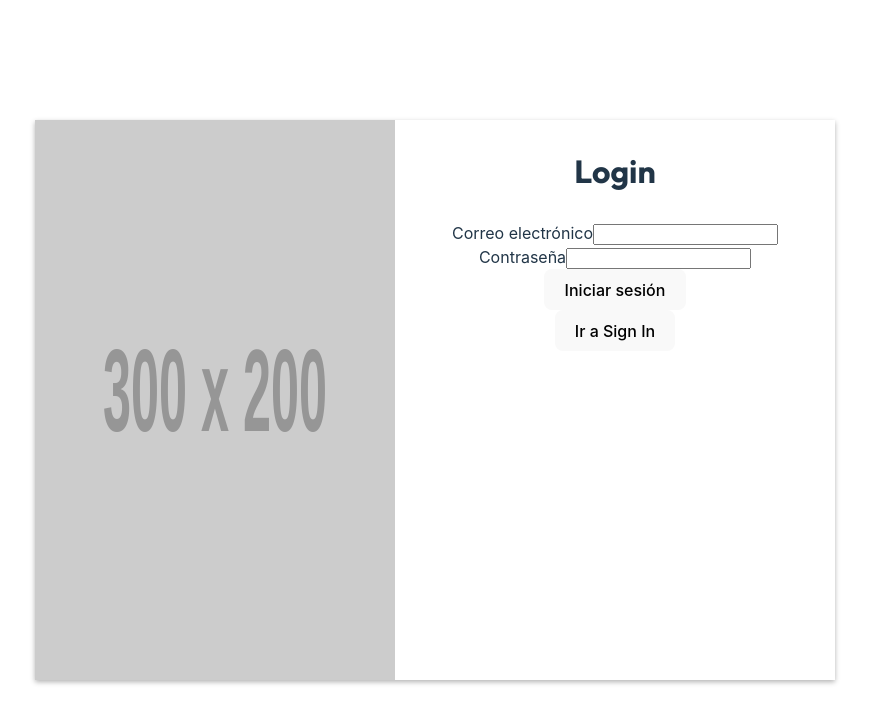
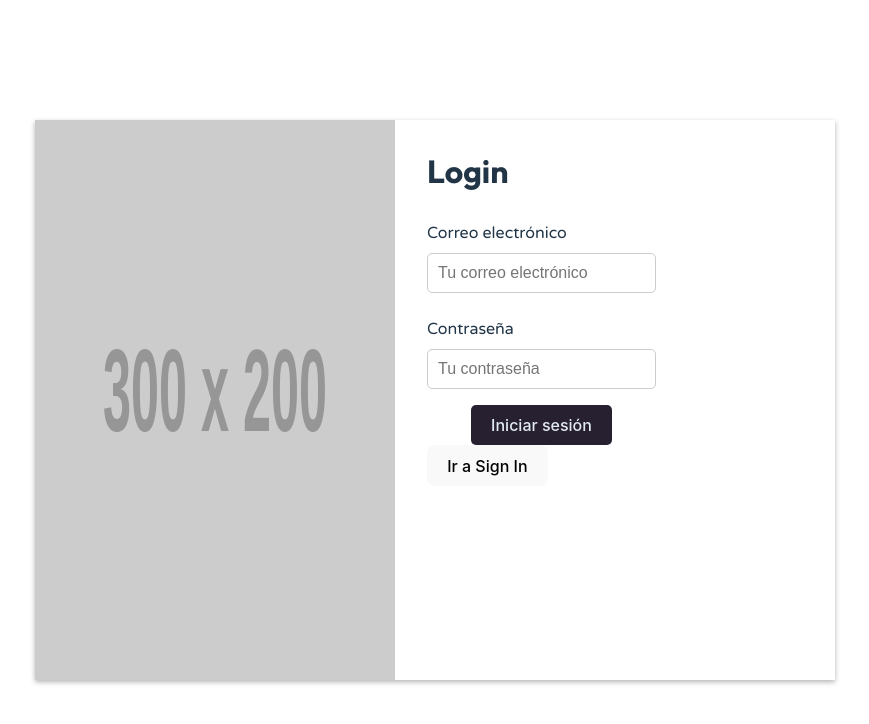
Before and after one commit to Manila03/MovieMeter_FrontEnd, a React (Vite) app: page /Login_SignIn in a window 1280 px wide. Shown: the top 724 px of the page, without its empty margins (205-1074 px from the left). Built offline with nearby package versions, Linux system fonts and the light colour scheme.

Commit message:
mejoras en el diseño login

```diff
--- a/src/views/Login_SignIn.css
+++ b/src/views/Login_SignIn.css
@@ -1,4 +1,4 @@
-@import url('https://fonts.googleapis.com/css2?family=Outfit:wght@100..900&display=swap');
+@import url('https://fonts.googleapis.com/css2?family=Outfit:wght@100..900&family=Varela+Round&display=swap');
 
 .container {
     display: flex;
@@ -28,7 +28,7 @@
 
 .form-container {
     display: flex;
-    justify-content: center; /* x */
+    justify-content: first baseline; /* x */
     align-items:first baseline; /* y */
     min-height: 100%;
 }
@@ -44,7 +44,10 @@
 }
 
 .login-container {
-
+    display: flex;
+    flex-direction: column;
+    align-items: flex-start;
+    margin-left: 2rem;
 }
 
 .titulo-login-signIn {
@@ -53,5 +56,50 @@
 }
 
 .input-group {
+    display: flex;
+    flex-direction: column;
+    align-items: flex-start;
+    font-family: "Varela Round", serif;
+}
+
+.label-email{
+    font-size: 1rem;
+    margin-bottom: 0.5rem;
+}
+
+
+.label-password {
+    font-size: 1rem;
+    margin-top: 1.5rem;
+    margin-bottom: 0.5rem;
+}
+
+.input-email,
+.input-password {
+    width: 100%; /* Ocupa todo el ancho del contenedor */
+    max-width: 400px; /* Limita el ancho máximo */
+    padding: 10px; /* Añade espacio interno */
+    font-size: 1rem; /* Ajusta el tamaño del texto */
+    border: 1px solid #ccc;
+    border-radius: 5px;
+    box-sizing: border-box; /* Incluye el padding en el ancho total */
+}
+
+.boton-iniciar{
+    margin-top: 1rem;
+    background-color: #272030; /* Color verde */
+    color: #e3ebf2;
+    padding: 10px 20px;
+    font-size: 1rem;
+    border: none;
+    border-radius: 5px;
+    cursor: pointer;
+}
+
+.boton-iniciar:hover{
+    background-color: #45a049;
+}
+
+.btn-irASignIn{
 
 }
--- a/src/views/Login_SignIn.jsx
+++ b/src/views/Login_SignIn.jsx
@@ -27,30 +27,37 @@ const Login_SignIn = () => {
       <h2 className="titulo-login-signIn">Login</h2>
       <form onSubmit={handleSubmit}>
         <div className="input-group">
-          <label htmlFor="email">Correo electrónico</label>
+          <label htmlFor="email" className="label-email">Correo electrónico</label>
           <input
             type="email"
             id="email"
+            className="input-email"
+            placeholder="Tu correo electrónico"
             value={email}
             onChange={(e) => setEmail(e.target.value)}
           />
         </div>
 
         <div className="input-group">
-          <label htmlFor="password">Contraseña</label>
+          <label htmlFor="password" className="label-password">Contraseña</label>
           <input
             type="password"
             id="password"
+            className="input-password"
+            placeholder="Tu contraseña"
             value={password}
             onChange={(e) => setPassword(e.target.value)}
           />
         </div>
 
-        <button type="submit">Iniciar sesión</button>
+        <button type="submit" className="boton-iniciar">
+          Iniciar sesión
+        </button>
       </form>
-      <button onClick={() => setSignIn(true)}>Ir a Sign In</button>
+      <button onClick={() => setSignIn(true)} className="boton-irASignIn">
+        Ir a Sign In
+      </button>
     </div>
-
   );
 
   const Imagenes = () => (
```
